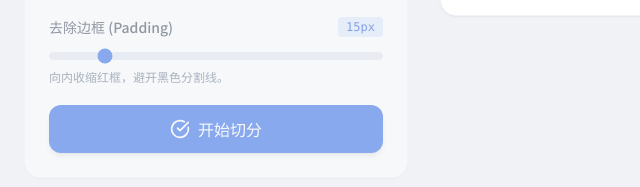
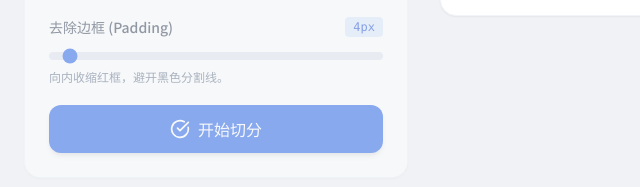
Before and after one commit to GordenSun/emojiMaker, a plain HTML site: page index.html in a window 1280 px wide. Shown: the part 480-667 px from the top of the page, 8-648 px from the left. Drawn offline with nearby package versions, Linux system fonts and the light colour scheme.

Commit message:
Update index.html

```diff
--- a/index.html
+++ b/index.html
@@ -95,9 +95,9 @@
                         <div>
                             <div class="flex justify-between mb-1">
                                 <label class="block text-sm font-medium text-slate-700">去除边框 (Padding)</label>
-                                <span id="paddingVal" class="text-xs font-mono bg-blue-100 text-blue-700 px-2 py-0.5 rounded">15px</span>
+                                <span id="paddingVal" class="text-xs font-mono bg-blue-100 text-blue-700 px-2 py-0.5 rounded">4px</span>
                             </div>
-                            <input type="range" id="paddingInput" min="0" max="100" value="15" class="w-full h-2 bg-slate-200 rounded-lg appearance-none cursor-pointer accent-blue-600">
+                            <input type="range" id="paddingInput" min="0" max="100" value="4" class="w-full h-2 bg-slate-200 rounded-lg appearance-none cursor-pointer accent-blue-600">
                             <p class="text-xs text-slate-500 mt-1">向内收缩红框，避开黑色分割线。</p>
                         </div>
 
```
